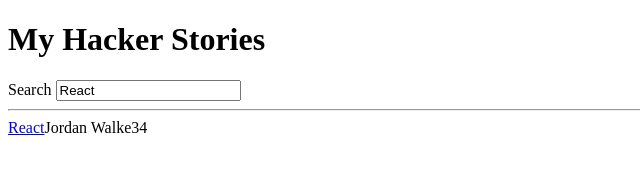
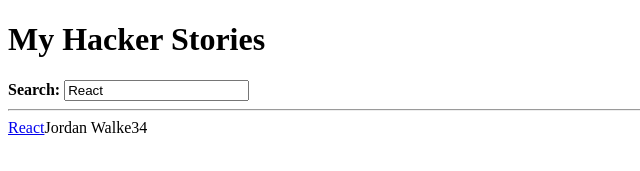
Before and after one commit to Blastfemi/Road_to_React, a React (Create React App) app: page / in a window 1280 px wide. Shown: the top 171 px of the page, without its empty margins (0-640 px from the left). Built offline with nearby package versions, Linux system fonts and the light colour scheme.

Commit message:
React Component Composition

```diff
--- a/src/App.js
+++ b/src/App.js
@@ -53,7 +53,9 @@
         label="Search"
         value={searchTerm}
         onInputChange={handleSearch}
-      />
+      >
+        <strong>Search:</strong>
+      </InputWithLabel>
 
       <hr/>
 
@@ -64,13 +66,13 @@
 
 const InputWithLabel = ({
   id,
-  label,
   value,
   type= 'text',
   onInputChange,
+  children,
 }) => (
   <>
-    <label htmlFor={id}>{label}</label>
+    <label htmlFor={id}>{children}</label>
     &nbsp;
     <input
       id={id}
```
